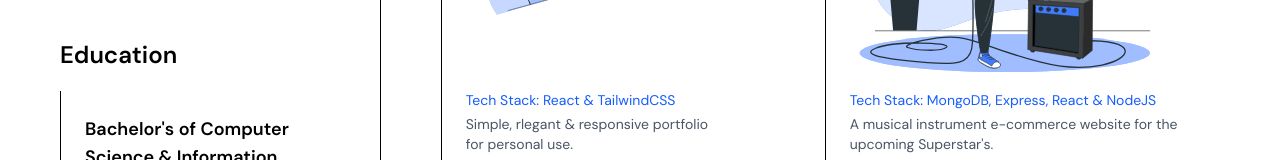
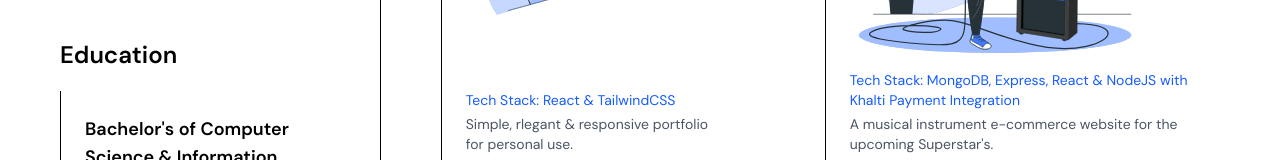
Before and after one commit to blackST4Rez/Portfolio, a React (Vite) app: page / in a window 1280 px wide. Shown: the part 627-787 px from the top of the page. Built offline with nearby package versions, Linux system fonts and the light colour scheme.

Commit message:
Some Minor UI Changes

```diff
--- a/src/components/Home.jsx
+++ b/src/components/Home.jsx
@@ -3,7 +3,7 @@ import Portfo from '/Portfolio.svg'
 import Attendance from '/Attendance.svg'
 import Guitar from '/Guitar.svg'
 import Movie from '/Movie.svg'
-import { Css3Original, ExpressOriginal, GithubOriginal, GitOriginal, Html5Original, JavascriptOriginal, MongodbOriginal, NodejsOriginal, ReactOriginal, TailwindcssOriginal } from 'devicons-react'
+import { Css3Original, ExpressOriginal, GithubOriginal, GitOriginal, Html5Original, JavascriptOriginal, MongodbOriginal, NodejsOriginal, ReactOriginal, ReduxOriginal, TailwindcssOriginal } from 'devicons-react'
 import { BiLogoGithub } from 'react-icons/bi'
 
 const Home = () => {
@@ -25,7 +25,8 @@ const Home = () => {
                         <span><Css3Original size={50}/></span>
                         <span><JavascriptOriginal size={50}/></span>
                         <span><ReactOriginal size={50}/></span>
-                        <span><TailwindcssOriginal size={50}/></span>
+                        <span><TailwindcssOriginal size={50} /></span>
+                        <span><ReduxOriginal size={50}/></span>
                         <span><NodejsOriginal size={50}/></span>
                         <span><ExpressOriginal size={50}/></span>
                         <span><MongodbOriginal size={50}/></span>
@@ -42,7 +43,7 @@ const Home = () => {
                     <div className="flex flex-col lg:flex-row lg:gap-20">
 
                     <ul>
-                        <li className='relative flex flex-col gap-1 border-l p-6 before:absolute before:-left-1.5 before:top-1/2 before:h-3 before:w-3 before:-translate-y-1/2 before:rounded-full before:bg-black dark:before:bg-white before:transform'>
+                        <li className= 'relative flex flex-col gap-1 border-l p-6 before:absolute before:-left-1.5 before:top-1/2 before:h-3 before:w-3 before:-translate-y-1/2 before:rounded-full before:bg-black dark:before:bg-white before:transform'>
                             <span className='text-lg font-semibold'>A Portfolio</span>
                             <img className='w-80 h-80' src={Portfo} alt="Portfolio-img" />
                             <span className='text-sm text-blue-600'>Tech Stack: React & TailwindCSS</span>
@@ -71,7 +72,7 @@ const Home = () => {
                                     Live Demo
                                     <ArrowBigRightIcon className="h-4 w-4 -rotate-45" />
                                 </a>
-                                <a href="https://github.com/blackST4Rez/Portfolio" target="_blank" rel="noreferrer" className="w-max mt-4 inline-flex items-center gap-2 border border-black px-4 py-2 text-sm font-semibold transition-all duration-500 bg-black text-white hover:bg-blue-700 hover:text-white dark:border-black dark:bg-blue-700 dark:text-white dark:hover:bg-black dark:hover:text-white dark:hover:border-white">
+                                <a href="https://github.com" target="_blank" rel="noreferrer" className="w-max mt-4 inline-flex items-center gap-2 border border-black px-4 py-2 text-sm font-semibold transition-all duration-500 bg-black text-white hover:bg-blue-700 hover:text-white dark:border-black dark:bg-blue-700 dark:text-white dark:hover:bg-black dark:hover:text-white dark:hover:border-white">
                                     Github
                                     <BiLogoGithub className="h-4 w-4" />
                                 </a>
@@ -81,8 +82,8 @@ const Home = () => {
                     <ul>
                         <li className='relative flex flex-col gap-1 border-l p-6 before:absolute before:-left-1.5 before:top-1/2 before:h-3 before:w-3 before:-translate-y-1/2 before:rounded-full before:bg-black dark:before:bg-white before:transform'>
                             <span className='text-lg font-semibold'>E-Commerce Website</span>
-                            <img className='w-80 h-80' src={Guitar} alt="Attendance-img" />
-                            <span className='text-sm text-blue-600'>Tech Stack: MongoDB, Express, React & NodeJS</span>
+                            <img className='w-75 h-75' src={Guitar} alt="Attendance-img" />
+                            <span className='text-sm text-blue-600'>Tech Stack: MongoDB, Express, React & NodeJS with Khalti Payment Integration</span>
                             <p className='text-sm text-gray-600 dark:text-gray-400'>A musical instrument e-commerce website for the upcoming Superstar's.</p>
                             <div className="flex gap-4">
                                 <a href="https://example.com" target="_blank" rel="noreferrer" className="w-max mt-4 inline-flex items-center gap-2 border border-black px-4 py-2 text-sm font-semibold transition-all duration-500 bg-black text-white hover:bg-blue-700 hover:text-white dark:border-black dark:bg-blue-700 dark:text-white dark:hover:bg-black dark:hover:text-white dark:hover:border-white">
```
